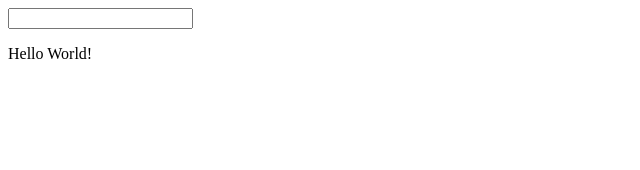
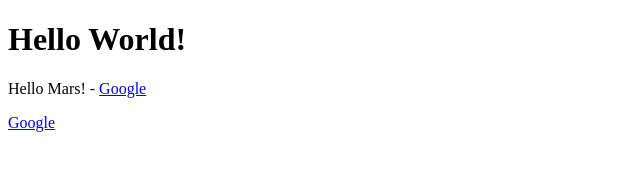
Before and after one commit to mafioSlime/vue-js, a plain HTML site: page index.html in a window 1280 px wide. Shown: the whole page, without its empty margins (0-640 px from the left). Drawn offline with Linux system fonts and the light colour scheme.

Commit message:
exercise

```diff
--- a/index.html
+++ b/index.html
@@ -1,32 +1,34 @@
 <!DOCTYPE html>
 <html lang="en">
-
   <head>
-  <meta charset="UTF-8">
-  <meta name="viewport" content="width=device-width, initial-scale=1.0">
+    <meta charset="UTF-8" />
+    <meta name="viewport" content="width=device-width, initial-scale=1.0" />
     <title>Vue JS</title>
     <script src="vue.js"></script>
   </head>
 
   <body>
     <div id="app">
-    <input type="text" v-on:input="changeTitle">
-    <p>{{title}}</p>
+      <h1 v-once>{{title}}</h1>
+      <p>{{sayHello()}} - <a v-bind:href="link"> Google </a></p>
+      <p v-html="finishedLink"></p>
     </div>
 
     <script>
       new Vue({
-      el: '#app',
+        el: "#app",
         data: {
-        title: 'Hello World!'
+          title: "Hello World!",
+          link: "https://google.com",
+          finishedLink: '<a href="http://google.com">Google</a>'
         },
         methods: {
-        changeTitle: function (event) {
-          this.title = event.target.value
+          sayHello: function() {
+            this.title = "Hello Mars!";
+            return this.title;
           }
         }
       });
     </script>
   </body>
-
 </html>
```
Lines whose indentation alone changed are shown as unchanged.
